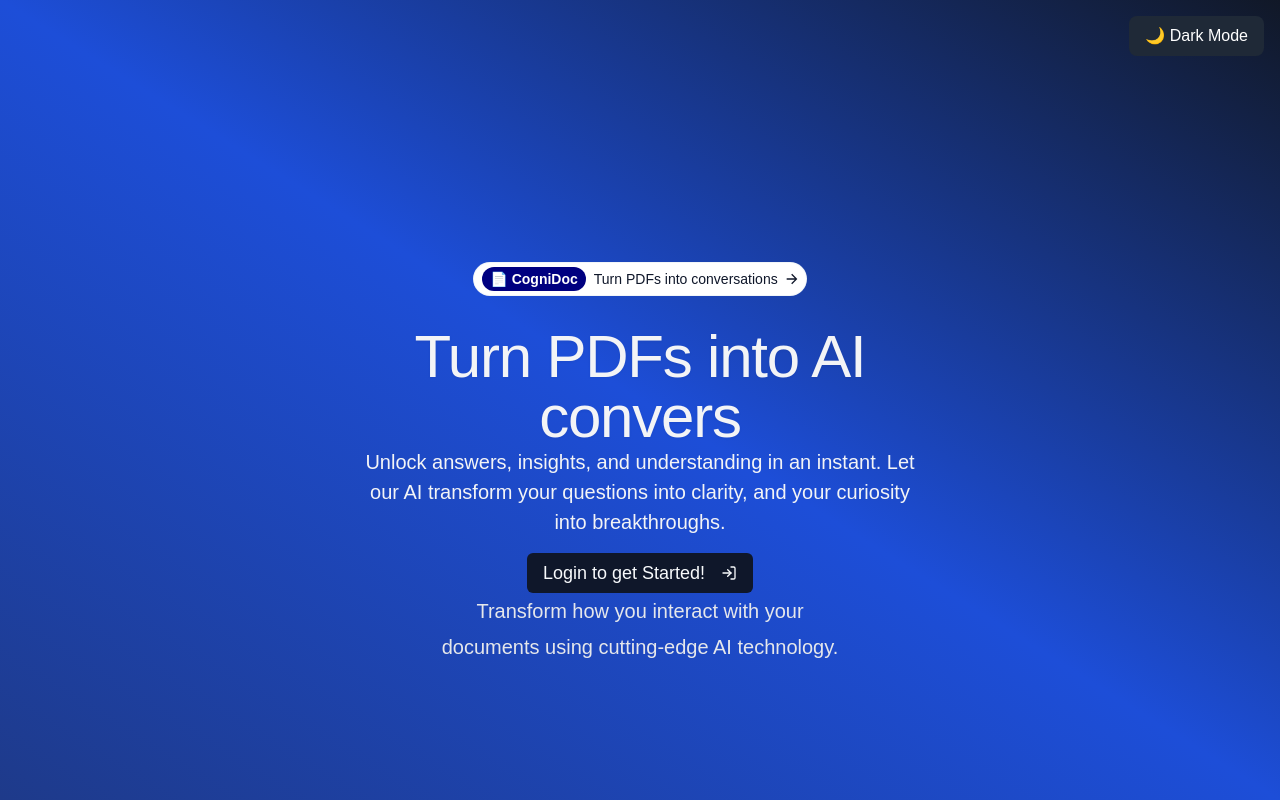
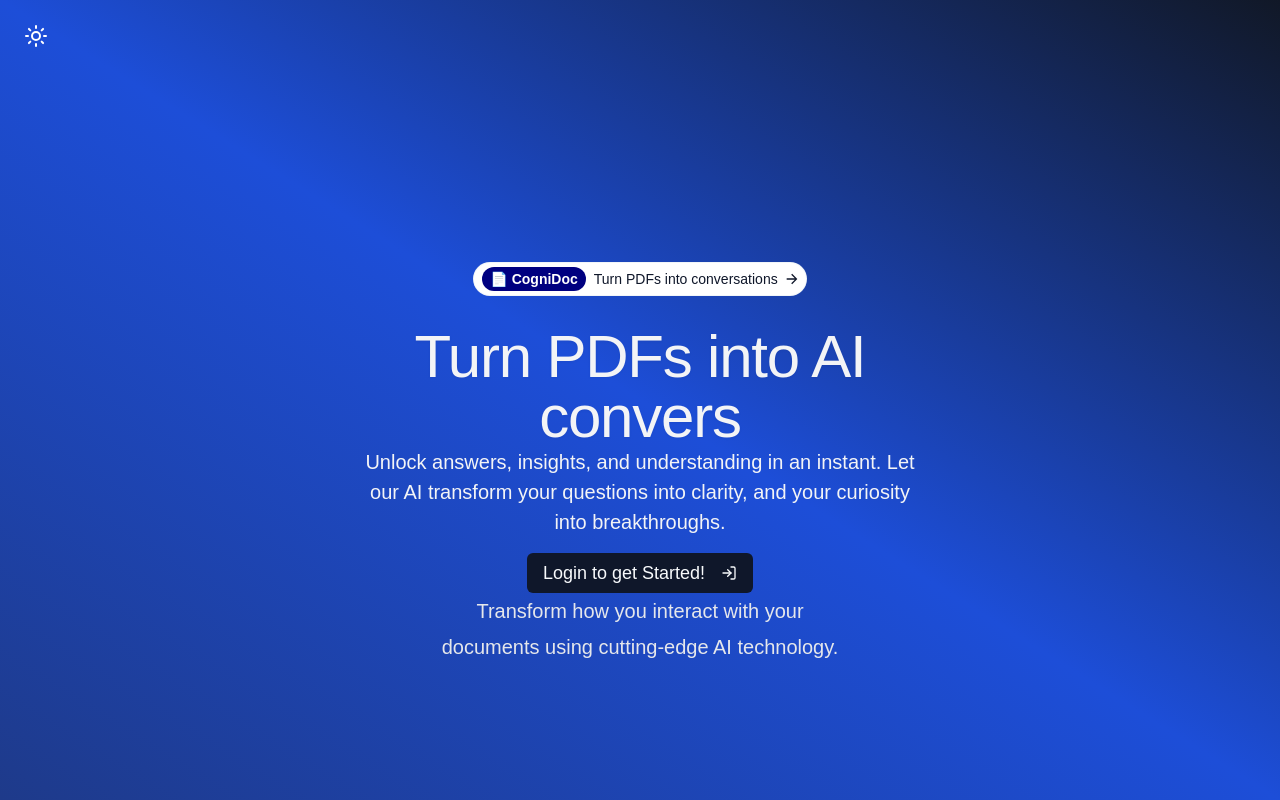
Before and after one commit to e-basi/cognidoc, a Next.js app: page / in a window 1280 px wide. Built offline with nearby package versions, Linux system fonts and the light colour scheme; no server answers.

Commit message:
updated theme-toggle.tsx

```diff
--- a/package.json
+++ b/package.json
@@ -13,10 +13,12 @@
     "@radix-ui/react-slot": "^1.1.0",
     "class-variance-authority": "^0.7.0",
     "clsx": "^2.1.1",
+    "framer-motion": "^11.11.17",
     "lucide-react": "^0.456.0",
     "next": "15.0.3",
     "react": "19.0.0-rc-66855b96-20241106",
     "react-dom": "19.0.0-rc-66855b96-20241106",
+    "react-icons": "^5.3.0",
     "tailwind-merge": "^2.5.4",
     "tailwindcss-animate": "^1.0.7"
   },
--- a/src/app/layout.tsx
+++ b/src/app/layout.tsx
@@ -1,7 +1,7 @@
 import type { Metadata } from "next";
 import "./globals.css";
 import { ClerkProvider } from "@clerk/nextjs";
-import ThemeToggle from "./theme-toggle"; // Import the client component
+import ThemeToggle from "./theme-toggle";
 
 export const metadata: Metadata = {
   title: "CogniDoc",
@@ -16,8 +16,8 @@ export default function RootLayout({
     <ClerkProvider>
       <html lang="en">
         <body>
-          <div className="absolute top-4 right-4 z-50">
-            <ThemeToggle /> {/* Render the client-side theme toggle */}
+          <div className="absolute top-4 left-4 z-50">
+            <ThemeToggle />
           </div>
           {children}
         </body>
--- a/src/app/theme-toggle.tsx
+++ b/src/app/theme-toggle.tsx
@@ -1,20 +1,20 @@
 "use client";
 
 import React, { useEffect, useState } from "react";
+import { Sun, Moon } from "lucide-react";
 
 export default function ThemeToggle() {
-  const [theme, setTheme] = useState<string>("light");
+  // Manage theme state
+  const [theme, setTheme] = useState("light");
 
+  // Set the initial theme from localStorage or default to "light"
   useEffect(() => {
-    const storedTheme = localStorage.getItem("theme");
-    if (storedTheme) {
-      setTheme(storedTheme);
-      document.documentElement.className = storedTheme;
-    } else {
-      document.documentElement.className = "light";
-    }
+    const savedTheme = localStorage.getItem("theme") || "light";
+    setTheme(savedTheme);
+    document.documentElement.className = savedTheme;
   }, []);
 
+  // Toggle theme and update localStorage
   const toggleTheme = () => {
     const newTheme = theme === "light" ? "dark" : "light";
     setTheme(newTheme);
@@ -25,9 +25,12 @@ export default function ThemeToggle() {
   return (
     <button
       onClick={toggleTheme}
-      className="px-4 py-2 bg-gray-800 text-white rounded-lg hover:bg-gray-600 dark:bg-gray-200 dark:text-black dark:hover:bg-gray-400 transition-all duration-300"
+      aria-label="Toggle Theme"
+      className={`flex items-center justify-center w-10 h-10 rounded-full transition-all duration-300 ${
+        theme === "light" ? "hover:bg-gray-700" : "hover:bg-gray-400"
+      }`}
     >
-      {theme === "light" ? "🌙 Dark Mode" : "☀️ Light Mode"}
+      {theme === "light" ? <Sun className="w-6 h-6 text-white" /> : <Moon className="w-6 h-6 text-white" />}
     </button>
   );
 }
```
Also changed, not shown: 1 other file (tests, documents, lock files or other folders).
